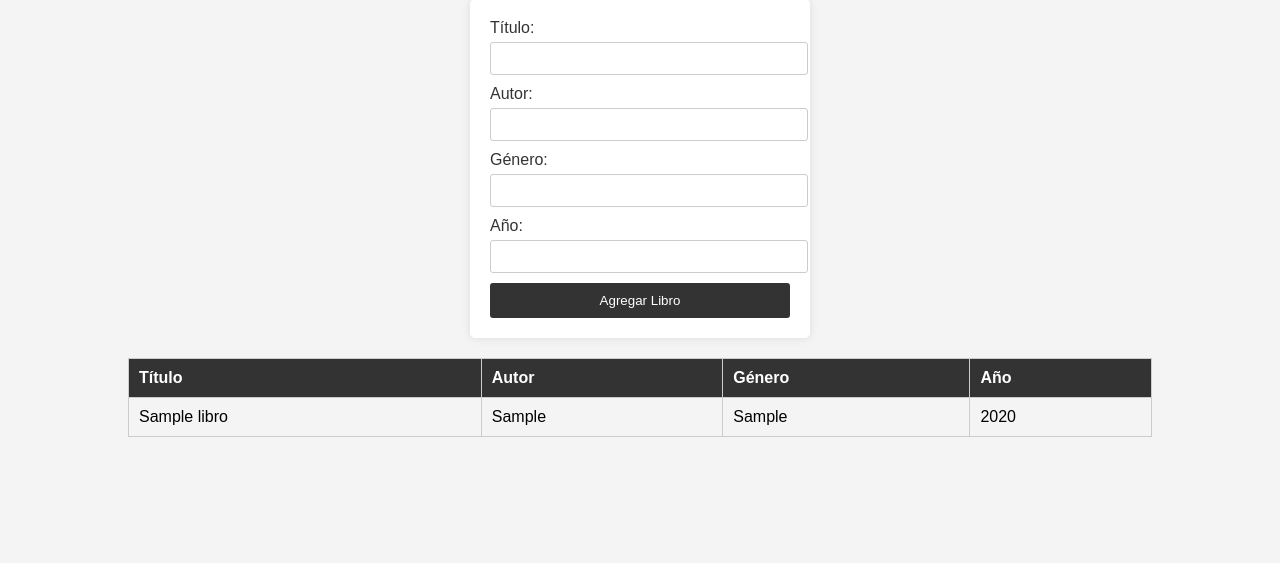
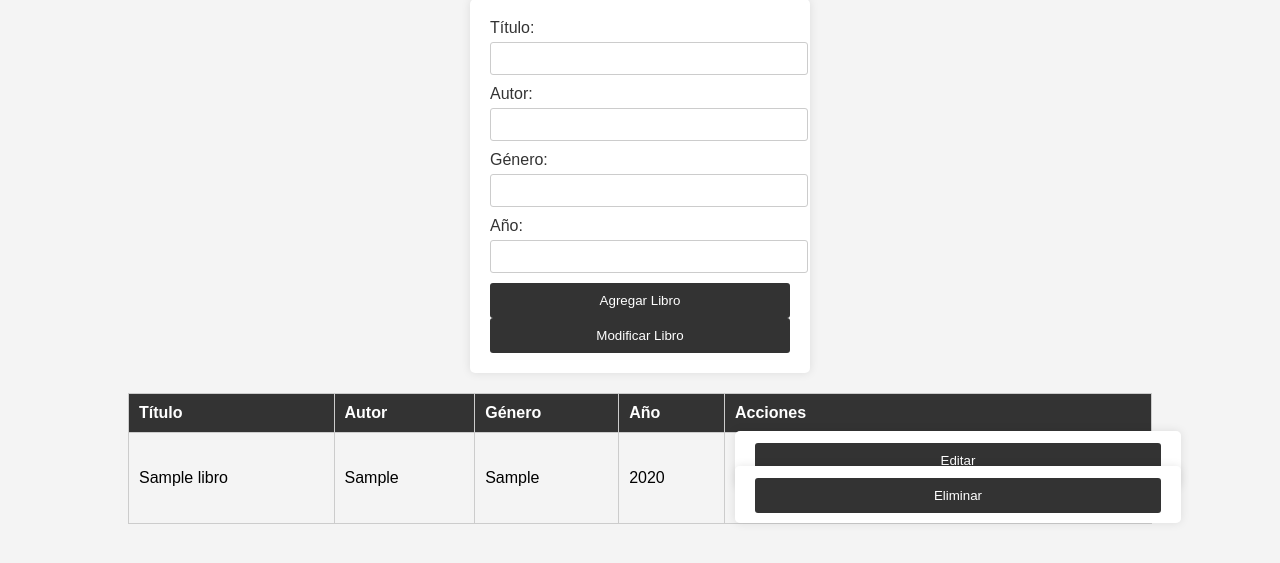
Before and after one commit to victorhceja2/MiBibliotecaPersonal, a PHP site: page / in a window 1280 px wide. Shown: the part 81-644 px from the top of the page. Run offline with PHP 8.4, Linux system fonts and the light colour scheme; tables that the repository leaves empty hold one stand-in row (values such as "Sample post").

Commit message:
modificar e eliminar

```diff
--- a/css/styles.css
+++ b/css/styles.css
@@ -71,3 +71,22 @@ th {
 tr:nth-child(even) {
     background-color: #f9f9f9;
 }
+
+form.inline {
+    display: inline;
+}
+
+form.inline input[type="submit"] {
+    width: auto;
+    padding: 5px 10px;
+    margin: 0 5px;
+    background-color: #333;
+    color: #fff;
+    border: none;
+    border-radius: 3px;
+    cursor: pointer;
+}
+
+form.inline input[type="submit"]:hover {
+    background-color: #555;
+}
--- a/index.php
+++ b/index.php
@@ -13,6 +13,7 @@ try {
     $conn->setAttribute(PDO::ATTR_ERRMODE, PDO::ERRMODE_EXCEPTION);
 
     if ($_SERVER['REQUEST_METHOD'] == 'POST') {
+        if (isset($_POST['add'])) {
             $titulo = $_POST['titulo'];
             $autor = $_POST['autor'];
             $genero = $_POST['genero'];
@@ -24,6 +25,27 @@ try {
             $stmt->bindParam(':genero', $genero);
             $stmt->bindParam(':anio', $anio);
             $stmt->execute();
+        } elseif (isset($_POST['edit'])) {
+            $id = $_POST['id'];
+            $titulo = $_POST['titulo'];
+            $autor = $_POST['autor'];
+            $genero = $_POST['genero'];
+            $anio = $_POST['anio'];
+
+            $stmt = $conn->prepare("UPDATE libros SET titulo = :titulo, autor = :autor, genero = :genero, anio = :anio WHERE id = :id");
+            $stmt->bindParam(':id', $id);
+            $stmt->bindParam(':titulo', $titulo);
+            $stmt->bindParam(':autor', $autor);
+            $stmt->bindParam(':genero', $genero);
+            $stmt->bindParam(':anio', $anio);
+            $stmt->execute();
+        } elseif (isset($_POST['delete'])) {
+            $id = $_POST['id'];
+
+            $stmt = $conn->prepare("DELETE FROM libros WHERE id = :id");
+            $stmt->bindParam(':id', $id);
+            $stmt->execute();
+        }
     }
 
     $stmt = $conn->prepare("SELECT * FROM libros");
@@ -44,6 +66,7 @@ try {
     <h1>Mis Libros</h1>
 
     <form method="post" action="">
+        <input type="hidden" name="id" id="id">
         <label for="titulo">Título:</label>
         <input type="text" id="titulo" name="titulo" required><br>
         <label for="autor">Autor:</label>
@@ -52,7 +75,8 @@ try {
         <input type="text" id="genero" name="genero" required><br>
         <label for="anio">Año:</label>
         <input type="number" id="anio" name="anio" required><br>
-        <input type="submit" value="Agregar Libro">
+        <input type="submit" name="add" value="Agregar Libro">
+        <input type="submit" name="edit" value="Modificar Libro">
     </form>
 
     <table>
@@ -62,6 +86,7 @@ try {
                 <th>Autor</th>
                 <th>Género</th>
                 <th>Año</th>
+                <th>Acciones</th>
             </tr>
         </thead>
         <tbody>
@@ -71,6 +96,20 @@ try {
                     <td><?php echo htmlspecialchars($libro['autor']); ?></td>
                     <td><?php echo htmlspecialchars($libro['genero']); ?></td>
                     <td><?php echo htmlspecialchars($libro['anio']); ?></td>
+                    <td>
+                        <form method="post" action="" style="display:inline;">
+                            <input type="hidden" name="id" value="<?php echo $libro['id']; ?>">
+                            <input type="hidden" name="titulo" value="<?php echo htmlspecialchars($libro['titulo']); ?>">
+                            <input type="hidden" name="autor" value="<?php echo htmlspecialchars($libro['autor']); ?>">
+                            <input type="hidden" name="genero" value="<?php echo htmlspecialchars($libro['genero']); ?>">
+                            <input type="hidden" name="anio" value="<?php echo htmlspecialchars($libro['anio']); ?>">
+                            <input type="submit" name="edit" value="Editar">
+                        </form>
+                        <form method="post" action="" style="display:inline;">
+                            <input type="hidden" name="id" value="<?php echo $libro['id']; ?>">
+                            <input type="submit" name="delete" value="Eliminar">
+                        </form>
+                    </td>
                 </tr>
             <?php endforeach; ?>
         </tbody>
```
Lines whose indentation alone changed are shown as unchanged.
